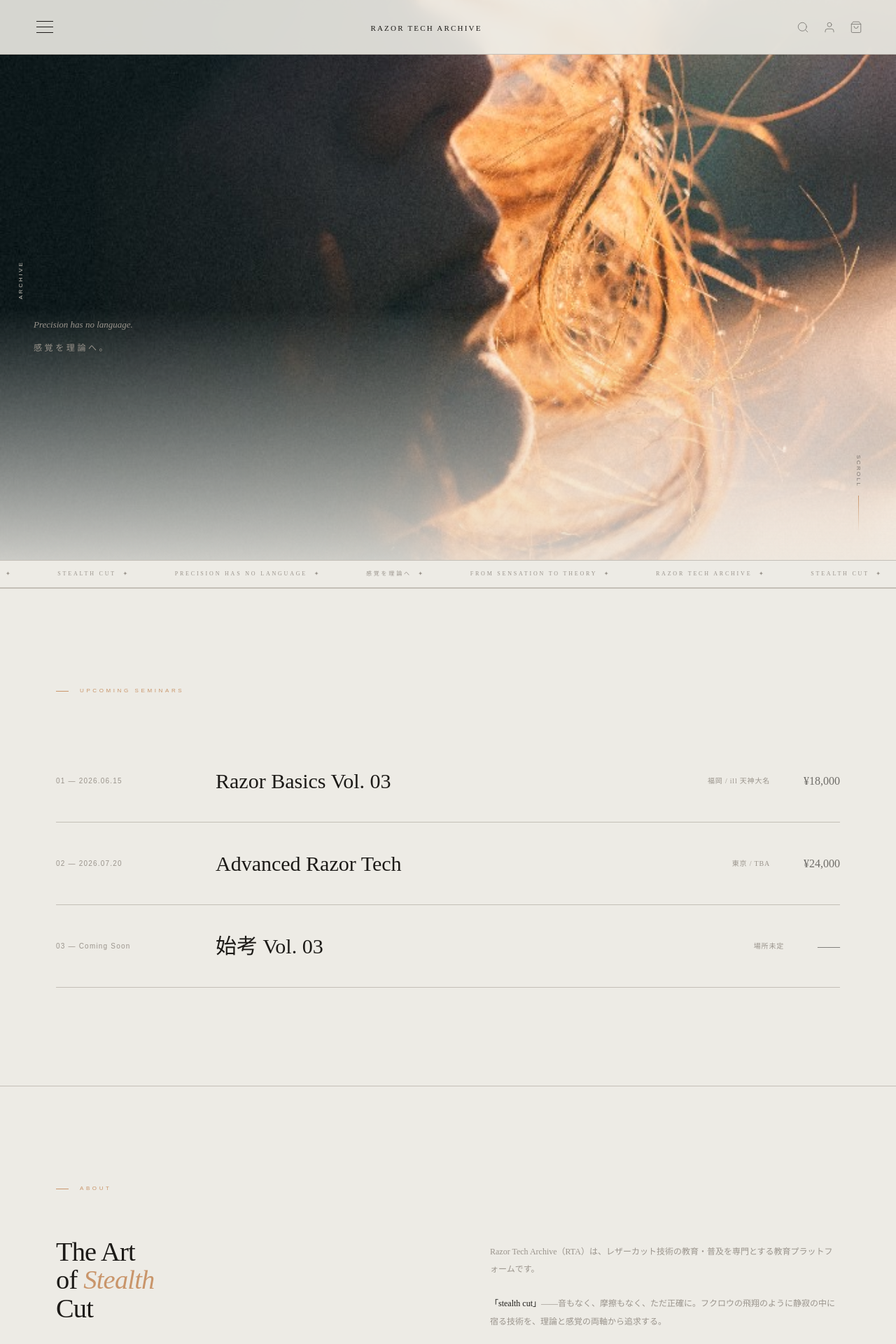
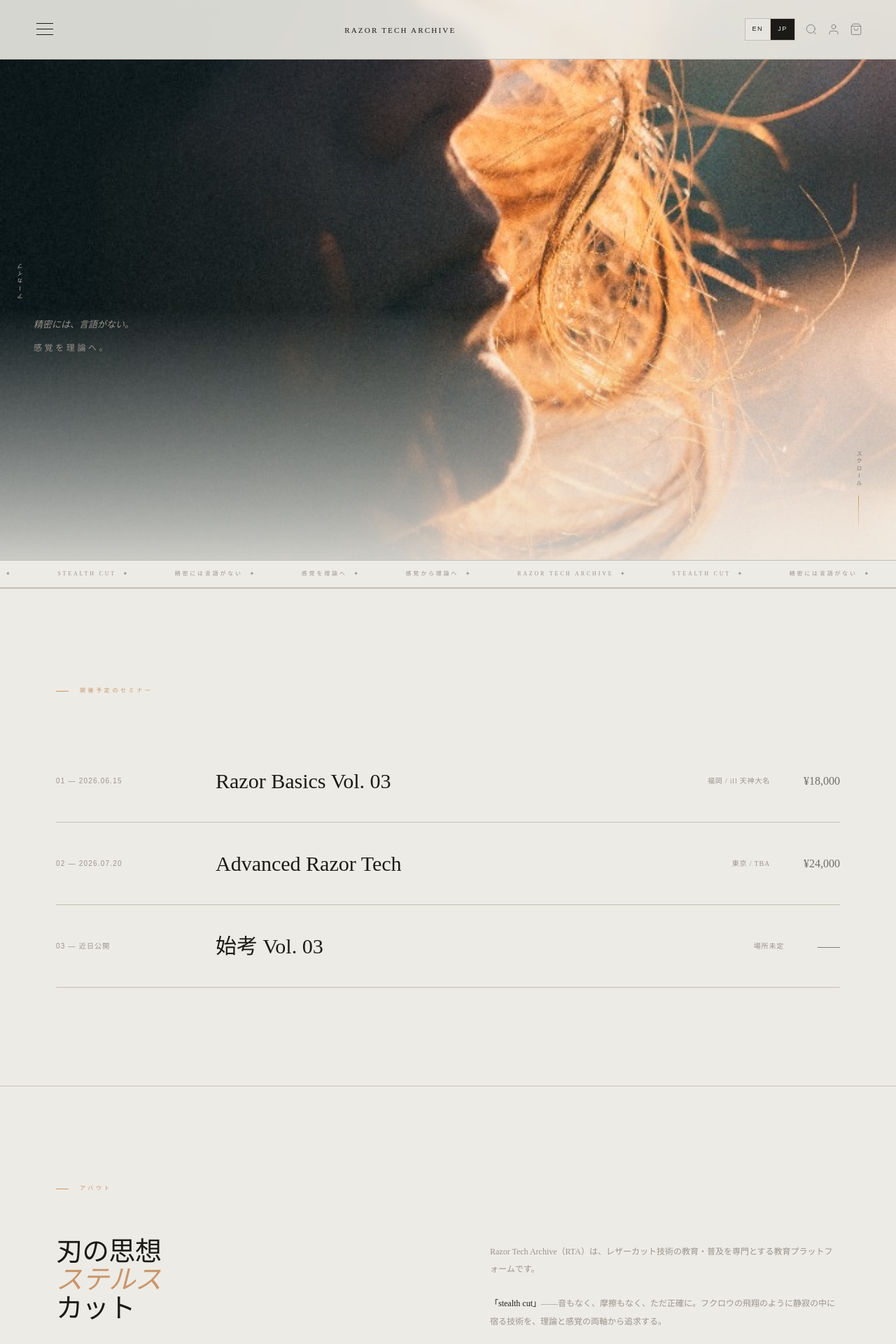
Before and after one commit to razortecharchive/rta-website, a Next.js app: page / in a window 1280 px wide. Shown: the top 1920 px of the page at 70% size. Built offline with nearby package versions, Linux system fonts and the light colour scheme.

Commit message:
add language switch

```diff
--- a/app/components/Nav.js
+++ b/app/components/Nav.js
@@ -1,5 +1,6 @@
 'use client';
 import { useState } from 'react';
+import { useLang } from '../context/LangContext';
 
 const menuItems = [
   ['01', 'Seminar', '/seminar'],
@@ -12,6 +13,7 @@ const menuItems = [
 
 export default function Nav() {
   const [menuOpen, setMenuOpen] = useState(false);
+  const { lang, setLang } = useLang();
 
   return (
     <>
@@ -24,7 +26,52 @@ export default function Nav() {
         <div style={{textAlign:'center', whiteSpace:'nowrap', minWidth:0}}>
           <a href="/" className="site-logo" style={{fontFamily:'Cormorant Garamond, serif', fontSize:11, letterSpacing:'0.2em', textTransform:'uppercase', whiteSpace:'nowrap', color:'#1C1A17', textDecoration:'none'}}>Razor Tech Archive</a>
         </div>
-        <div style={{display:'flex', gap:20, justifySelf:'end'}}>
+        <div style={{display:'flex', gap:14, alignItems:'center', justifySelf:'end', flexWrap:'wrap', justifyContent:'flex-end'}}>
+          <div
+            role="group"
+            aria-label="Language"
+            style={{
+              display:'inline-flex',
+              alignItems:'center',
+              gap:0,
+              fontFamily:'DM Sans, sans-serif',
+              fontSize:9,
+              letterSpacing:'0.18em',
+              textTransform:'uppercase',
+              border:'1px solid #C4BFB7',
+              background:'rgba(237,235,229,0.6)',
+            }}
+          >
+            <button
+              type="button"
+              onClick={() => setLang('en')}
+              style={{
+                padding:'8px 10px',
+                border:'none',
+                borderRight:'1px solid #C4BFB7',
+                background: lang === 'en' ? '#1C1A17' : 'transparent',
+                color: lang === 'en' ? '#EDEBE5' : '#1C1A17',
+                cursor:'pointer',
+                letterSpacing:'0.18em',
+              }}
+            >
+              EN
+            </button>
+            <button
+              type="button"
+              onClick={() => setLang('ja')}
+              style={{
+                padding:'8px 10px',
+                border:'none',
+                background: lang === 'ja' ? '#1C1A17' : 'transparent',
+                color: lang === 'ja' ? '#EDEBE5' : '#1C1A17',
+                cursor:'pointer',
+                letterSpacing:'0.18em',
+              }}
+            >
+              JP
+            </button>
+          </div>
           <button aria-label="Search" style={{background:'none', border:'none', cursor:'pointer', opacity:0.5}}>
             <svg width="18" height="18" viewBox="0 0 24 24" fill="none" stroke="#1C1A17" strokeWidth="1.2" strokeLinecap="round"><circle cx="11" cy="11" r="8"/><path d="m21 21-4.35-4.35"/></svg>
           </button>
@@ -51,7 +98,21 @@ export default function Nav() {
             ))}
           </ul>
           <div style={{display:'flex', justifyContent:'space-between', alignItems:'flex-end'}}>
-            <p style={{fontFamily:"'Hiragino Mincho Pro', 'ヒラギノ明朝 Pro', serif", fontSize:12, fontStyle:'italic', color:'#9A948C', lineHeight:1.8}}>Precision has no language.<br/>感覚を理論へ。</p>
+            <p style={{fontFamily:"'Hiragino Mincho Pro', 'ヒラギノ明朝 Pro', serif", fontSize:12, fontStyle:'italic', color:'#9A948C', lineHeight:1.8}}>
+              {lang === 'ja' ? (
+                <>
+                  精密には、言語がない。
+                  <br />
+                  感覚を理論へ。
+                </>
+              ) : (
+                <>
+                  Precision has no language.
+                  <br />
+                  From sensation to theory.
+                </>
+              )}
+            </p>
             <div style={{display:'flex', gap:28}}>
               <a href="#" style={{fontSize:9, letterSpacing:'0.22em', textTransform:'uppercase', color:'#9A948C', textDecoration:'none'}}>Instagram</a>
               <a href="#" style={{fontSize:9, letterSpacing:'0.22em', textTransform:'uppercase', color:'#9A948C', textDecoration:'none'}}>© 2026 RTA</a>
--- /dev/null
+++ b/app/context/LangContext.js
@@ -0,0 +1,36 @@
+'use client';
+
+import { createContext, useCallback, useContext, useEffect, useMemo, useState } from 'react';
+
+const LangContext = createContext(null);
+
+export function LangProvider({ children }) {
+  const [lang, setLang] = useState('ja');
+
+  useEffect(() => {
+    document.documentElement.lang = lang === 'ja' ? 'ja' : 'en';
+  }, [lang]);
+
+  const toggleLang = useCallback(() => {
+    setLang((l) => (l === 'ja' ? 'en' : 'ja'));
+  }, []);
+
+  const value = useMemo(
+    () => ({
+      lang,
+      setLang,
+      toggleLang,
+    }),
+    [lang, toggleLang]
+  );
+
+  return <LangContext.Provider value={value}>{children}</LangContext.Provider>;
+}
+
+export function useLang() {
+  const ctx = useContext(LangContext);
+  if (!ctx) {
+    throw new Error('useLang must be used within LangProvider');
+  }
+  return ctx;
+}
--- a/app/page.js
+++ b/app/page.js
@@ -1,11 +1,62 @@
 'use client';
 
 import Image from 'next/image';
+import { useMemo } from 'react';
 import Nav from './components/Nav';
+import { useLang } from './context/LangContext';
 import { useGsapPageScroll } from './hooks/useGsapPageScroll';
 
 export default function Home() {
   const mainRef = useGsapPageScroll();
+  const { lang } = useLang();
+
+  const tickerItems = useMemo(
+    () =>
+      lang === 'ja'
+        ? [
+            'Razor Tech Archive',
+            'Stealth Cut',
+            '精密には言語がない',
+            '感覚を理論へ',
+            '感覚から理論へ',
+            'Razor Tech Archive',
+            'Stealth Cut',
+            '精密には言語がない',
+            '感覚を理論へ',
+            '感覚から理論へ',
+          ]
+        : [
+            'Razor Tech Archive',
+            'Stealth Cut',
+            'Precision Has No Language',
+            'From Sensation to Theory',
+            'From Sensation to Theory',
+            'Razor Tech Archive',
+            'Stealth Cut',
+            'Precision Has No Language',
+            'From Sensation to Theory',
+            'From Sensation to Theory',
+          ],
+    [lang]
+  );
+
+  const seminars = useMemo(
+    () =>
+      lang === 'ja'
+        ? [
+            { num: '01', date: '2026.06.15', name: 'Razor Basics Vol. 03', loc: '福岡 / ill 天神大名', price: '¥18,000' },
+            { num: '02', date: '2026.07.20', name: 'Advanced Razor Tech', loc: '東京 / TBA', price: '¥24,000' },
+            { num: '03', date: '近日公開', name: '始考 Vol. 03', loc: '場所未定', price: '——', dim: true },
+          ]
+        : [
+            { num: '01', date: '2026.06.15', name: 'Razor Basics Vol. 03', loc: 'Fukuoka / ill Tenjin-Daimyo', price: '¥18,000' },
+            { num: '02', date: '2026.07.20', name: 'Advanced Razor Tech', loc: 'Tokyo / TBA', price: '¥24,000' },
+            { num: '03', date: 'Coming Soon', name: 'Shikō Vol. 03', loc: 'Venue TBA', price: '——', dim: true },
+          ],
+    [lang]
+  );
+
+  const isJa = lang === 'ja';
 
   return (
     <main ref={mainRef} style={{background:'#EDEBE5', minHeight:'100vh', fontFamily:'DM Sans, sans-serif', fontWeight:200, color:'#1C1A17'}}>
@@ -33,14 +84,22 @@ export default function Home() {
           />
         </div>
         <div style={{position:'absolute', inset:0, background:'linear-gradient(to bottom, rgba(237,235,229,0) 55%, rgba(237,235,229,0.85) 100%)', zIndex:5, pointerEvents:'none'}}></div>
-        <span className="hero-vert about-fade-up" style={{position:'absolute', left:24, top:'50%', transform:'translateY(-50%) rotate(180deg)', writingMode:'vertical-rl', fontSize:8, letterSpacing:'0.35em', textTransform:'uppercase', color:'#C4BFB7', zIndex:10}}>Archive</span>
+        <span className="hero-vert about-fade-up" style={{position:'absolute', left:24, top:'50%', transform:'translateY(-50%) rotate(180deg)', writingMode:'vertical-rl', fontSize:8, letterSpacing:'0.35em', textTransform:'uppercase', color:'#C4BFB7', zIndex:10}}>
+          {isJa ? 'アーカイブ' : 'Archive'}
+        </span>
         <div className="hero-title-block" style={{position:'absolute', left:48, top:'60%', transform:'translateY(-50%)', zIndex:10}}>
-          <p className="hero-title-en about-animate-title" style={{fontFamily:'Cormorant Garamond, serif', fontSize:13, fontWeight:300, fontStyle:'italic', lineHeight:1.5, marginBottom:14, color:'#9A948C'}}>Precision has no language.</p>
-          <p className="about-fade-up" style={{fontFamily:"'Hiragino Mincho Pro', 'ヒラギノ明朝 Pro', serif", fontSize:12, letterSpacing:'0.3em', color:'#9A948C'}}>感覚を理論へ。</p>
+          <p className="hero-title-en about-animate-title" style={{fontFamily:'Cormorant Garamond, serif', fontSize:13, fontWeight:300, fontStyle:'italic', lineHeight:1.5, marginBottom:14, color:'#9A948C'}}>
+            {isJa ? '精密には、言語がない。' : 'Precision has no language.'}
+          </p>
+          <p className="about-fade-up" style={{fontFamily:"'Hiragino Mincho Pro', 'ヒラギノ明朝 Pro', serif", fontSize:12, letterSpacing:'0.3em', color:'#9A948C'}}>
+            {isJa ? '感覚を理論へ。' : 'From sensation to theory.'}
+          </p>
         </div>
         <div className="hero-bottom about-fade-up" style={{position:'absolute', bottom:40, left:0, right:0, padding:'0 48px', display:'flex', alignItems:'flex-end', justifyContent:'flex-end', zIndex:10}}>
           <div style={{display:'flex', flexDirection:'column', alignItems:'center', gap:12}}>
-            <span style={{fontFamily:"'DM Sans', sans-serif", fontSize:8, letterSpacing:'0.3em', textTransform:'uppercase', color:'rgba(28,26,23,0.5)', writingMode:'vertical-rl'}}>Scroll</span>
+            <span style={{fontFamily:"'DM Sans', sans-serif", fontSize:8, letterSpacing:'0.3em', textTransform:'uppercase', color:'rgba(28,26,23,0.5)', writingMode:'vertical-rl'}}>
+              {isJa ? 'スクロール' : 'Scroll'}
+            </span>
             <div style={{
               width:1,
               height:52,
@@ -54,8 +113,8 @@ export default function Home() {
       {/* TICKER */}
       <div className="about-fade-up" style={{borderTop:'1px solid #C4BFB7', borderBottom:'1px solid #C4BFB7', padding:'13px 0', overflow:'hidden'}}>
         <div style={{display:'flex', gap:60, animation:'tick 28s linear infinite', whiteSpace:'nowrap'}}>
-          {['Razor Tech Archive','Stealth Cut','Precision Has No Language','感覚を理論へ','From Sensation to Theory','Razor Tech Archive','Stealth Cut','Precision Has No Language','感覚を理論へ','From Sensation to Theory'].map((t,i) => (
-            <span key={i} style={{fontFamily:"'Hiragino Mincho Pro', 'ヒラギノ明朝 Pro', serif", fontSize:8, letterSpacing:'0.35em', textTransform:'uppercase', color:'#9A948C', flexShrink:0}}>{t} &nbsp;✦&nbsp; </span>
+          {tickerItems.map((t, i) => (
+            <span key={`${lang}-${i}`} style={{fontFamily:"'Hiragino Mincho Pro', 'ヒラギノ明朝 Pro', serif", fontSize:8, letterSpacing:'0.35em', textTransform:'uppercase', color:'#9A948C', flexShrink:0}}>{t} &nbsp;✦&nbsp; </span>
           ))}
         </div>
       </div>
@@ -64,13 +123,9 @@ export default function Home() {
       <section className="section-pad" style={{padding:'140px 80px', borderTop:'1px solid #C4BFB7'}}>
         <div className="about-fade-up" style={{fontSize:8, letterSpacing:'0.45em', textTransform:'uppercase', color:'#C9956A', marginBottom:64, display:'flex', alignItems:'center', gap:16}}>
           <span style={{width:18, height:1, background:'#C9956A', display:'inline-block'}}></span>
-          Upcoming Seminars
+          {isJa ? '開催予定のセミナー' : 'Upcoming Seminars'}
         </div>
-        {[
-          {num:'01', date:'2026.06.15', name:'Razor Basics Vol. 03', loc:'福岡 / ill 天神大名', price:'¥18,000'},
-          {num:'02', date:'2026.07.20', name:'Advanced Razor Tech', loc:'東京 / TBA', price:'¥24,000'},
-          {num:'03', date:'Coming Soon', name:'始考 Vol. 03', loc:'場所未定', price:'——', dim:true},
-        ].map(s => (
+        {seminars.map((s) => (
           <a key={s.num} href="/seminar" className="seminar-item about-fade-up" style={{display:'grid', gridTemplateColumns:'180px 1fr auto auto', alignItems:'center', gap:48, padding:'36px 0', borderBottom:'1px solid #C4BFB7', textDecoration:'none', color:'#1C1A17', opacity: s.dim ? 0.35 : 1}}>
             <span style={{fontSize:10, color:'#9A948C', letterSpacing:'0.12em'}}>{s.num} — {s.date}</span>
             <span className="seminar-name" style={{fontFamily:"'Hiragino Mincho Pro', 'ヒラギノ明朝 Pro', serif", fontSize:'clamp(18px,2.4vw,30px)', fontWeight:300, color:'#1C1A17'}}>{s.name}</span>
@@ -84,21 +139,57 @@ export default function Home() {
       <section className="section-pad" style={{padding:'140px 80px', borderTop:'1px solid #C4BFB7'}}>
         <div className="about-fade-up" style={{fontSize:8, letterSpacing:'0.45em', textTransform:'uppercase', color:'#C9956A', marginBottom:64, display:'flex', alignItems:'center', gap:16}}>
           <span style={{width:18, height:1, background:'#C9956A', display:'inline-block'}}></span>
-          About
+          {isJa ? 'アバウト' : 'About'}
         </div>
         <div className="about-grid" style={{display:'grid', gridTemplateColumns:'1fr 1fr', gap:120}}>
           <div>
             <div className="about-heading about-fade-up" style={{fontFamily:'Cormorant Garamond, serif', fontSize:'clamp(28px, 3vw, 42px)', fontWeight:200, lineHeight:1.05, letterSpacing:'-0.02em', marginBottom:36}}>
-              The Art<br/>of <em style={{fontStyle:'italic', color:'#C9956A'}}>Stealth</em><br/>Cut
+              {isJa ? (
+                <>
+                  刃の思想
+                  <br />
+                  <em style={{fontStyle:'italic', color:'#C9956A'}}>ステルス</em>
+                  <br />
+                  カット
+                </>
+              ) : (
+                <>
+                  The Art
+                  <br />
+                  of <em style={{fontStyle:'italic', color:'#C9956A'}}>Stealth</em>
+                  <br />
+                  Cut
+                </>
+              )}
             </div>
             <div className="about-fade-up" style={{width:72, height:72, border:'1px solid #C4BFB7', display:'flex', alignItems:'center', justifyContent:'center'}}>
               <div style={{width:44, height:44, borderRadius:'50%', border:'1px solid #C4BFB7'}}></div>
             </div>
           </div>
           <div style={{paddingTop:8}}>
-            <p className="about-fade-up" style={{fontFamily:"'Hiragino Mincho Pro', 'ヒラギノ明朝 Pro', serif", fontSize:12, lineHeight:2.1, color:'#9A948C', marginBottom:24}}>Razor Tech Archive（RTA）は、レザーカット技術の教育・普及を専門とする教育プラットフォームです。</p>
-            <p className="about-fade-up" style={{fontFamily:"'Hiragino Mincho Pro', 'ヒラギノ明朝 Pro', serif", fontSize:12, lineHeight:2.1, color:'#9A948C', marginBottom:24}}><strong style={{color:'#1C1A17', fontWeight:300}}>「stealth cut」</strong>——音もなく、摩擦もなく、ただ正確に。フクロウの飛翔のように静寂の中に宿る技術を、理論と感覚の両軸から追求する。</p>
-            <p className="about-fade-up" style={{fontFamily:"'Hiragino Mincho Pro', 'ヒラギノ明朝 Pro', serif", fontSize:12, lineHeight:2.1, color:'#9A948C'}}>セミナー、アーカイブコンテンツ、技術者コミュニティを通じて、カット技術の新しい基準を提案します。</p>
+            <p className="about-fade-up" style={{fontFamily:"'Hiragino Mincho Pro', 'ヒラギノ明朝 Pro', serif", fontSize:12, lineHeight:2.1, color:'#9A948C', marginBottom:24}}>
+              {isJa
+                ? 'Razor Tech Archive（RTA）は、レザーカット技術の教育・普及を専門とする教育プラットフォームです。'
+                : 'Razor Tech Archive (RTA) is an educational platform dedicated to teaching and advancing razor cutting.'}
+            </p>
+            <p className="about-fade-up" style={{fontFamily:"'Hiragino Mincho Pro', 'ヒラギノ明朝 Pro', serif", fontSize:12, lineHeight:2.1, color:'#9A948C', marginBottom:24}}>
+              {isJa ? (
+                <>
+                  <strong style={{color:'#1C1A17', fontWeight:300}}>「stealth cut」</strong>
+                  ——音もなく、摩擦もなく、ただ正確に。フクロウの飛翔のように静寂の中に宿る技術を、理論と感覚の両軸から追求する。
+                </>
+              ) : (
+                <>
+                  <strong style={{color:'#1C1A17', fontWeight:300}}>“stealth cut”</strong>
+                  — quiet, frictionless, exact. Like an owl in flight, the technique lives in stillness; we pursue it through both theory and sensation.
+                </>
+              )}
+            </p>
+            <p className="about-fade-up" style={{fontFamily:"'Hiragino Mincho Pro', 'ヒラギノ明朝 Pro', serif", fontSize:12, lineHeight:2.1, color:'#9A948C'}}>
+              {isJa
+                ? 'セミナー、アーカイブコンテンツ、技術者コミュニティを通じて、カット技術の新しい基準を提案します。'
+                : 'Through seminars, archive content, and a community of practitioners, we propose a new baseline for cutting craft.'}
+            </p>
           </div>
         </div>
       </section>
@@ -109,12 +200,32 @@ export default function Home() {
           <div>
             <div className="about-fade-up" style={{fontSize:8, letterSpacing:'0.45em', textTransform:'uppercase', color:'#C9956A', marginBottom:28, display:'flex', alignItems:'center', gap:16}}>
               <span style={{width:18, height:1, background:'#C9956A', display:'inline-block'}}></span>
-              Members
+              {isJa ? 'メンバーズ' : 'Members'}
             </div>
-            <h2 className="members-heading about-fade-up" style={{fontFamily:'Cormorant Garamond, serif', fontSize:'clamp(32px,4vw,56px)', fontWeight:200, lineHeight:1.0, marginBottom:20, letterSpacing:'-0.01em', whiteSpace:'nowrap'}}>Join the<br/>Archive</h2>
-            <p className="about-fade-up" style={{fontFamily:"'Hiragino Mincho Pro', 'ヒラギノ明朝 Pro', serif", fontSize:12, color:'#9A948C', lineHeight:2, maxWidth:400}}>会員限定コンテンツ、オンラインセミナー、アプリへのアクセス。技術を深める場所がここにあります。</p>
+            <h2 className="members-heading about-fade-up" style={{fontFamily:'Cormorant Garamond, serif', fontSize:'clamp(32px,4vw,56px)', fontWeight:200, lineHeight:1.0, marginBottom:20, letterSpacing:'-0.01em', whiteSpace: isJa ? 'normal' : 'nowrap'}}>
+              {isJa ? (
+                <>
+                  アーカイブに
+                  <br />
+                  参加する
+                </>
+              ) : (
+                <>
+                  Join the
+                  <br />
+                  Archive
+                </>
+              )}
+            </h2>
+            <p className="about-fade-up" style={{fontFamily:"'Hiragino Mincho Pro', 'ヒラギノ明朝 Pro', serif", fontSize:12, color:'#9A948C', lineHeight:2, maxWidth:400}}>
+              {isJa
+                ? '会員限定コンテンツ、オンラインセミナー、アプリへのアクセス。技術を深める場所がここにあります。'
+                : 'Members-only content, online seminars, and app access—where you deepen your craft.'}
+            </p>
           </div>
-          <a href="/members" className="about-fade-up" style={{fontSize:9, letterSpacing:'0.28em', textTransform:'uppercase', color:'#1C1A17', border:'1px solid #C4BFB7', padding:'20px 52px', textDecoration:'none', whiteSpace:'nowrap', flexShrink:0}}>Join Now</a>
+          <a href="/members" className="about-fade-up" style={{fontSize:9, letterSpacing:'0.28em', textTransform:'uppercase', color:'#1C1A17', border:'1px solid #C4BFB7', padding:'20px 52px', textDecoration:'none', whiteSpace:'nowrap', flexShrink:0}}>
+            {isJa ? '参加する' : 'Join Now'}
+          </a>
         </div>
       </section>
 
```
Also changed, not shown: app/layout.js (+5 -2 lines).
